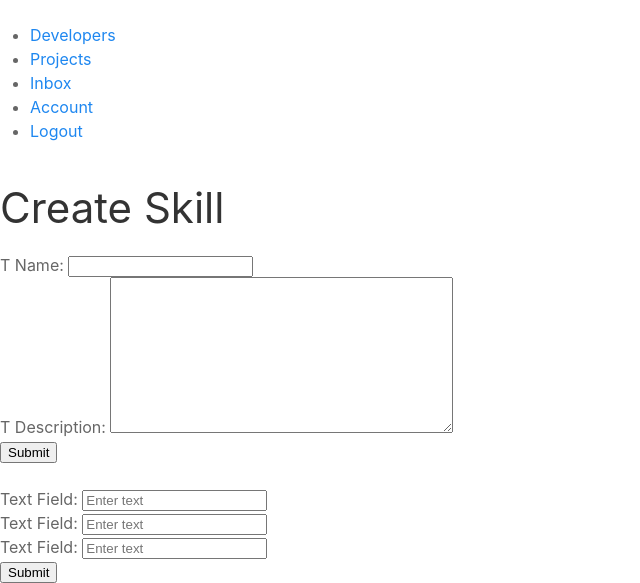
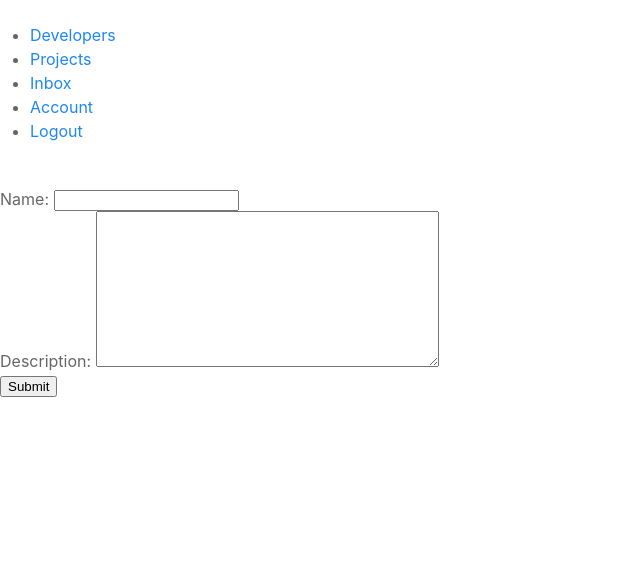
Before and after one commit to LeahGrim/devsearch, a Django app: page /create-skill/ in a window 1280 px wide. Shown: the part 321-904 px from the top of the page, without its empty margins (0-640 px from the left). After the commit the page ends 718 px from the top, so only its background shows below. Run offline with Django 4.2, Linux system fonts and the light colour scheme; a user stored in the database is signed in; data comes from the database, SQL or seed files in the repository; both versions use the stored data as it was after the commit; some libraries are stand-ins or nearby versions.

Commit message:
styled add skill form

```diff
--- a/users/templates/users/skill_form.html
+++ b/users/templates/users/skill_form.html
@@ -1,49 +1,25 @@
 {% extends 'main.html' %}
 
 {% block content %}
-<h1> Create Skill </h1>
-<form method="POST" action="">
-    {% csrf_token %}
-    {% for field in form %}
-
-      <!-- Input:Text -->
-      <div class="form__field">
-        <label for="formInput#text">T   {{field.label}}: </label>
-        {{field}}
-    </div>
-
-    {% endfor %}
-    <input type="submit" value="Submit" />
-</form>
 
     <!-- Main Section -->
     <main class="formPage my-xl">
         <div class="content-box">
             <div class="formWrapper">
-                <a class="backButton" href="#"><i class="im im-angle-left"></i></a>
+                <a class="backButton" href="{% url 'account' %}"><i class="im im-angle-left"></i></a>
                 <br>
 
-                <form class="form" method="POST">
+                <form class="form" method="POST" action="">
+                    {% csrf_token %}
+                    {% for field in form %}
                     <!-- Input:Text -->
                     <div class="form__field">
-                        <label for="formInput#text">Text Field: </label>
-                        <input class="input input--text" id="formInput#text" type="text" name="text"
-                            placeholder="Enter text" />
+                        <label for="formInput#text">{{field.label}}:</label>
+                        {{field}}
                     </div>
+                    {% endfor %}
+                    <!-- Input:Text -->
 
-                    <!-- Input:Text -->
-                    <div class="form__field">
-                        <label for="formInput#text">Text Field: </label>
-                        <input class="input input--text" id="formInput#text" type="text" name="text"
-                            placeholder="Enter text" />
-                    </div>
-
-                    <!-- Input:Text -->
-                    <div class="form__field">
-                        <label for="formInput#text">Text Field: </label>
-                        <input class="input input--text" id="formInput#text" type="text" name="text"
-                            placeholder="Enter text" />
-                    </div>
                     <input class="btn btn--sub btn--lg  my-md" type="submit" value="Submit" />
                 </form>
             </div>
```
Also changed, not shown: db.sqlite3.
